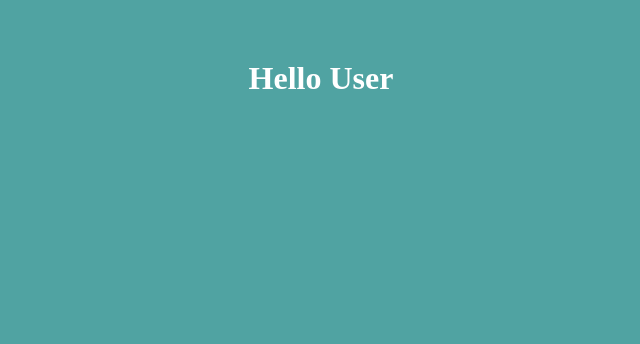
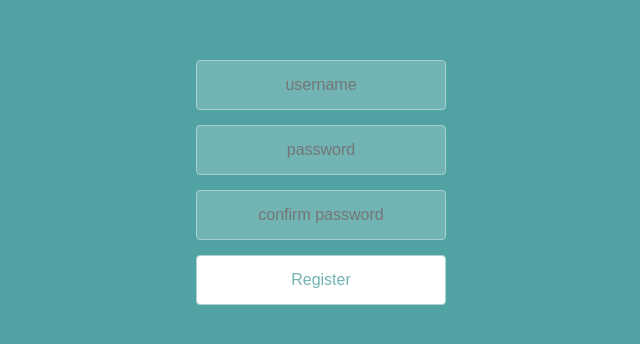
Before and after one commit to saibun/Learn-React, a React (Create React App) app: page / in a window 1280 px wide. Shown: the part 160-504 px from the top of the page, without its empty margins (319-959 px from the left). Built offline with nearby package versions, Linux system fonts and the light colour scheme; a web font is replaced by a local one.

Commit message:
coditional statement

```diff
--- /dev/null
+++ b/src/LoginSystem/Form.jsx
@@ -0,0 +1,13 @@
+import Input from "./Input";
+function Form(props) {
+  return (
+    <form className="details">
+      <Input type="text" placeholder="username" />
+      <Input type="password" placeholder="password" />
+      {!props.status && (<Input type="password" placeholder="confirm password" />)}
+
+      <button>{props.status ? "Login":"Register"}</button>
+    </form>
+  );
+}
+export default Form;
--- /dev/null
+++ b/src/LoginSystem/Input.jsx
@@ -0,0 +1,6 @@
+function Input(props){
+    return(<div>
+        <input type ={props.type} placeholder={props.placeholder}/>
+    </div>)
+}
+export default Input;
--- /dev/null
+++ b/src/LoginSystem/RegisterPage.jsx
@@ -0,0 +1,12 @@
+import Input from "./Input";
+function RegisterPage() {
+  return (
+    <form className="details">
+      <Input type="text" placeholder="username" />
+      <Input type="password" placeholder="password" />
+      <Input type="password" placeholder="confirm password" />
+      <button>Register</button>
+    </form>
+  );
+}
+export default RegisterPage;
--- a/src/LoginSystem/WelcomePage.jsx
+++ b/src/LoginSystem/WelcomePage.jsx
@@ -1,24 +1,27 @@
 import "./loginStyle.css";
-let loginStatus= true;
-function checkLogin(){
-    if(loginStatus){
-        return <h1>Hello User</h1>;
-    }else{
-        return <form className="details">
-            <input placeholder="Username"/>
-            <input placeholder="Password"/>
-            <button>Login</button>
-        </form> ;
+// import Login from "./login";
+// import RegisterPage from "./RegisterPage";
+import Form from "./Form";
+let loginStatus = false;
 
-    }
-}
+//--if not use ternary operator that case use function and condition checking
+// function checkLogin() {
+//   if (loginStatus) {
+//     return <h1>Hello User</h1>;
+//   } else {
+//     return (<Login />);
+//   }
+// }
 
-function WelcomePage(){
-
-    return(<div className="container">
-        {checkLogin()}
-
-    </div>)
+//--- way 1 to add reg page and login page by conditional rendering through ternary operator--
+// function WelcomePage() {
+//   return <div className="container">{loginStatus?<Login />:<RegisterPage />
+//   }</div>;
+// }
+function WelcomePage() {
+  return <div className="container">
+    <Form status={loginStatus}/>
+  </div>;
 }
 
 export default WelcomePage;
--- /dev/null
+++ b/src/LoginSystem/login.jsx
@@ -0,0 +1,14 @@
+import Input from "./Input";
+function Login() {
+  return (
+
+      <form className="details">
+        <Input type="text" placeholder="username"/>
+        <Input type="password" placeholder="password"/>
+        <button>Login</button>
+      </form>
+
+  );
+}
+
+export default Login;
--- a/src/LoginSystem/loginStyle.css
+++ b/src/LoginSystem/loginStyle.css
@@ -27,12 +27,13 @@ input, button{
     margin-bottom: 15px;
     padding: 15px;
    border: 1px solid #A9D1D1;
-   border-radius: 2px;
+   border-radius: 4px;
    text-align: center;
    font-size: 1em;
 }
 input{
     background-color: #72B4B4;
+    width: 100%;
 }
 button{
     color: #72B4B4;
```
